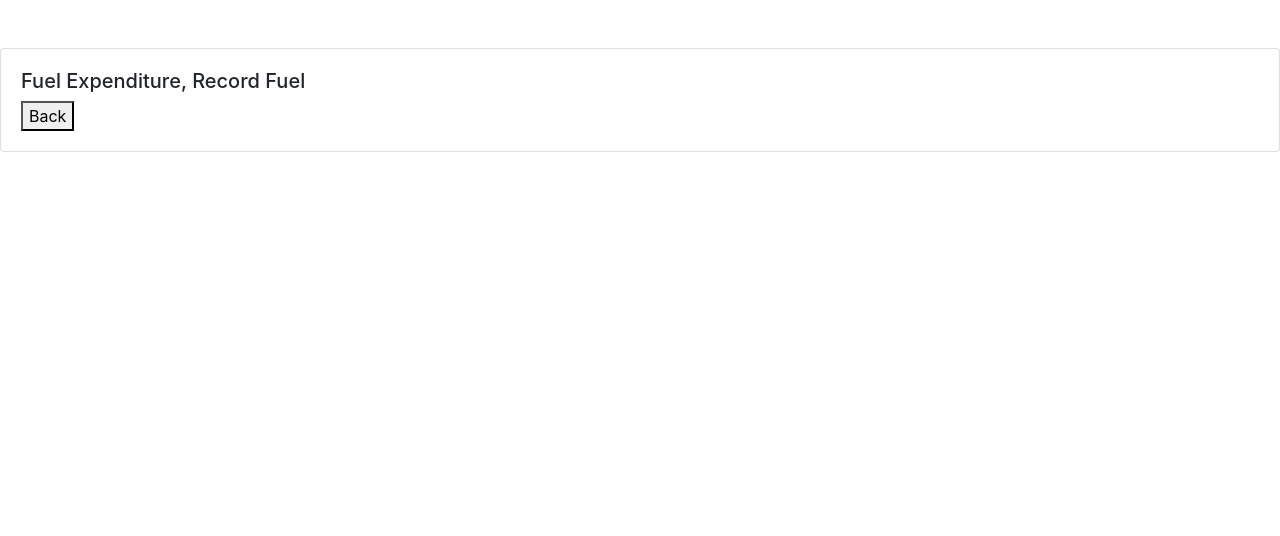
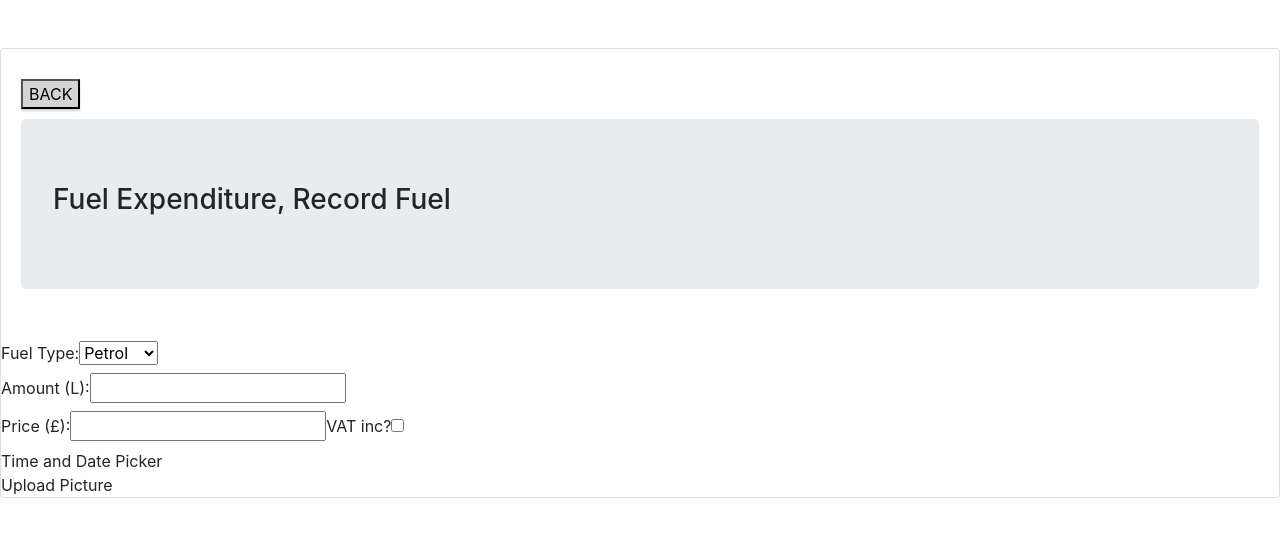
Before and after one commit to DrewWasTaken/FuelTracker, a React (Create React App) app: page / in a window 1280 px wide. Both pictures are taken after a click on the button "RECORD FUEL". Shown: the top 536 px of the page. Built offline with nearby package versions, Linux system fonts and the light colour scheme.

Commit message:
RecordFuel Fields Added
Background image added, Scripts formatted

```diff
--- a/src/App.js
+++ b/src/App.js
@@ -2,7 +2,6 @@ import React, { Component } from 'react';
 import './App.css';
 import RecordFuel from './RecordFuel';
 import FrontScreen from './FrontScreen';
-
 
 
 class App extends Component {
@@ -25,7 +24,6 @@ class App extends Component {
   }
 
 
-
   render() {
     return (
 
--- a/src/Button.js
+++ b/src/Button.js
@@ -9,6 +9,10 @@ const theme = {
     ResultsButton: {
         default: '#F26627', //Orange
         hover: '#EF3D59'    //Red
+    },
+    BackButton: {
+        default: '#D5D5D5', //Light-Grey
+        hover: '#9A9A9A'    //Grey
     }
 }
 
@@ -27,5 +31,4 @@ const Button = styled.button`
     background-color: ${props => theme[props.theme].hover};
     }`
 
-
 export default Button;
--- a/src/FrontScreen.js
+++ b/src/FrontScreen.js
@@ -1,5 +1,6 @@
 import React, { Component } from 'react';
 import Button from './Button';
+import background from "./background.png";
 
 class FrontScreen extends Component {
     constructor(props) {
@@ -18,31 +19,29 @@ class FrontScreen extends Component {
     render() {
         return (
             <div className="container">
+                <div style={{ backgroundImage: `url(${background})` }}> </div>
+                <div class="jumbotron">
+                    <h3 class="display-5">Fuel + Mileage Tracker</h3>
+                </div>
 
-            <div class="jumbotron">
-            <h3 class="display-5">Fuel + Mileage Tracker</h3>
-            </div>
-
-            <div class="card">
-                <div class="card-body">
+                <div class="card">
                     <Button theme="RecordButton" onClick={this.showRecordFuel}>
                         Record Fuel
                     </Button>
                 </div>
 
-                <div>
+                <div class="card">
                     <Button theme="RecordButton" onClick={this.showRecordMileage}>
                         Record Mileage
                     </Button>
                 </div>
 
-                <div>
+                <div class="card">
                     <Button theme="ResultsButton" onClick={this.showResults}>
                         View Results
                     </Button>
                 </div>
             </div>
-            </div>
         );
     }
 }
--- a/src/MyChart.js
+++ b/src/MyChart.js
@@ -2,11 +2,6 @@ import React from 'react'
 import { Chart } from 'react-charts'
 
 function MyChart() {
-
-  //Add back button
-  //Change type to bar graph
-  //Add text boxes for input
-
 
   const data = React.useMemo(
     () => [
--- a/src/RecordFuel.js
+++ b/src/RecordFuel.js
@@ -1,24 +1,21 @@
 import React, { Component } from 'react';
-import './FrontScreen';
+import Button from './Button';
+
+// import DateTimePicker from 'react-datetime-picker';
 
 class RecordFuel extends Component {
   constructor(props) {
     super(props);
     this.state = {
-      showRecordFuel: true,
-      showFrontScreen: false
     }
 
     this.showFrontScreen = this.showFrontScreen.bind(this);
   }
 
   showFrontScreen() {
-    this.setState(
-      {
-        showRecordFuel: false,
-        showFrontScreen: true
-      });
+    this.props.showFrontScreen()
   }
+
 
   render() {
     return (
@@ -26,13 +23,46 @@ class RecordFuel extends Component {
       <div class="card">
         <div class="card-body">
 
-            <h5>Fuel Expenditure, Record Fuel</h5>
-            <div>
-                    <button onClick={this.showFrontScreen}>
+          <Button theme="BackButton" onClick={this.showFrontScreen}>
             Back
-                    </button>
+          </Button>
+
+          <div class="jumbotron">
+            <h3 class="display-5"> Fuel Expenditure, Record Fuel</h3>
           </div>
         </div>
+
+        <div>
+          <label>
+            Fuel Type:
+            <select>
+              <option value="petrol">Petrol</option>
+              <option value="diesel">Diesel</option>
+              <option value="electric">Electric</option>
+              <option value="hybrid">Hybrid</option>
+            </select>
+          </label>
+        </div>
+
+        <form>
+          <label>
+            Amount (L):
+            <input type="number" name="amount" />
+          </label>
+          <br />
+
+          <label>
+            Price (£):
+            <input type="number" name="price" />
+            VAT inc?
+            <input type="checkbox" name="checkbox" />
+          </label>
+        </form>
+
+        Time and Date Picker
+        <br />
+        Upload Picture
+
       </div>
     );
   }
```
Also changed, not shown: src/RecordMileage.js (+5 -5 lines), src/background.png (added). Lines whose indentation alone changed are shown as unchanged.
